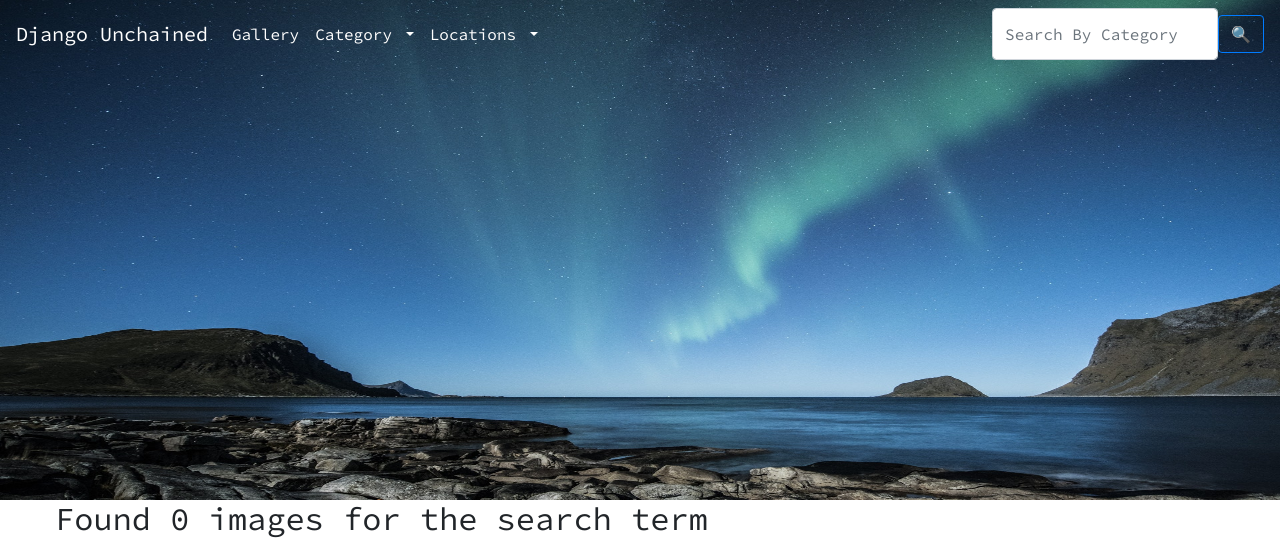
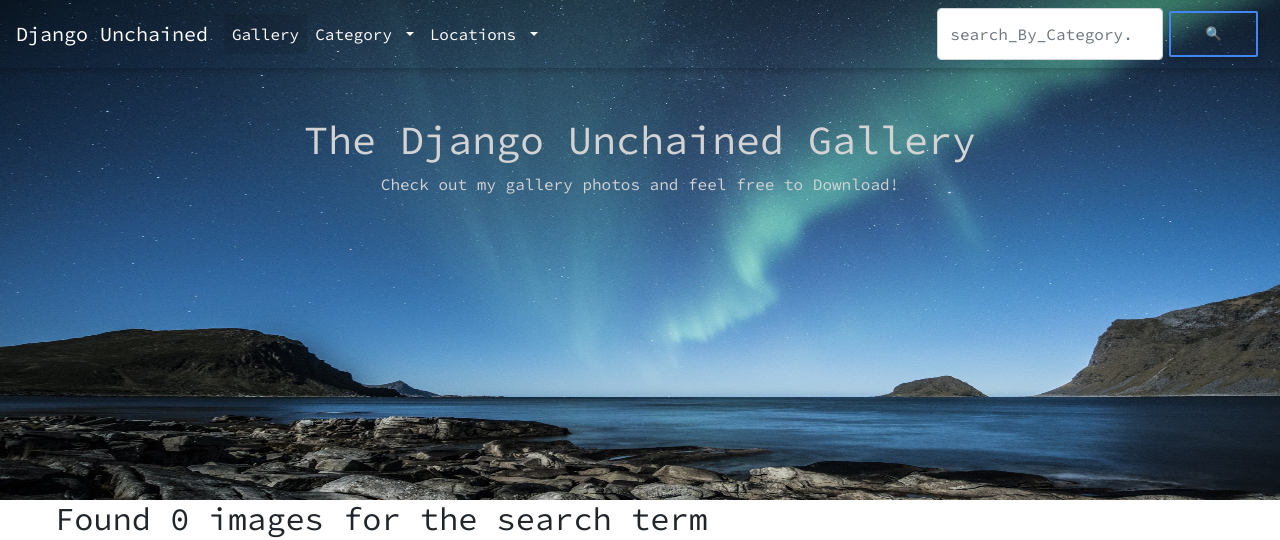
Before and after one commit to nignanthomas/Gallery, a Django app: page / in a window 1280 px wide. Shown: the top 540 px of the page. Run offline with Django 3.2, Linux system fonts and the light colour scheme; data that the repository does not hold is empty; some libraries are stand-ins or nearby versions.

Commit message:
update layout

```diff
--- a/gallery/templates/base.html
+++ b/gallery/templates/base.html
@@ -17,6 +17,7 @@
       {% bootstrap_css %}
       <link rel="stylesheet" href="https://cdnjs.cloudflare.com/ajax/libs/fancybox/3.5.2/jquery.fancybox.css" />
       <link href="https://fonts.googleapis.com/css?family=Source+Code+Pro" rel="stylesheet">
+      <link href="https://cdnjs.cloudflare.com/ajax/libs/mdbootstrap/4.5.15/css/mdb.min.css" rel="stylesheet">
       <link rel="stylesheet" href="{% static 'css/styles.css' %}">
     {% endblock %}
     <link rel="icon" href="https://findicons.com/files/icons/1671/simplicio/128/camera.png" type="image/png">
@@ -32,10 +33,10 @@
     {% block scripts %}
       <script src="https://ajax.googleapis.com/ajax/libs/jquery/3.2.1/jquery.min.js"></script>
       {% bootstrap_javascript %}
-      <!-- <script src="{% static 'js/scripts.js' %}"></script> -->
       <script src="https://cdnjs.cloudflare.com/ajax/libs/fancybox/3.5.2/jquery.fancybox.js"></script>
       <script src="https://unpkg.com/sweetalert/dist/sweetalert.min.js"></script>
       <script src="{% static 'js/scripts.js' %}"></script>
+      <script type="text/javascript" src="https://cdnjs.cloudflare.com/ajax/libs/mdbootstrap/4.5.15/js/mdb.min.js"></script>
     {% endblock %}
 
   </body>
--- a/gallery/templates/index.html
+++ b/gallery/templates/index.html
@@ -27,7 +27,7 @@ function copyLink() {
 
   <div class="masonry">
     {% for image in all_images %}
-    <div class="item">
+    <div class="item  animated zoomIn">
       <a href="{{image.image_path.url}}" data-fancybox data-caption='<a href="{{image.image_path.url}}"><h6>{{image.image_name}}</h6></a>
                                                                     <p>{{image.image_description}}</p>
                                                                     <p>Location: {{image.image_location}} / Category: {{image.image_category}}</p>
--- a/gallery/templates/navbar.html
+++ b/gallery/templates/navbar.html
@@ -41,11 +41,15 @@
 
     </ul>
     <form class="form-inline my-2 my-lg-0" action="{% url 'search_results' %}">
-      <input class="form-control" type="search" placeholder="Search By Category ..." name="searchcat" aria-label="Search">
+      <input class="form-control" type="search" placeholder="search_By_Category..." name="searchcat" aria-label="Search">
       <button class="btn btn-outline-primary my-2 my-sm-0" type="submit">🔍</button>
     </form>
   </div>
 </nav>
+<div class="text-center header mt-5 animated shake">
+  <h1>The Django Unchained Gallery</h1>
+  <p>Check out my gallery photos and feel free to Download!</p>
+</div>
 <!-- <div class="navpic"> -->
   <!-- <form class="form-inline my-2 my-lg-0 search-form" action="{% url 'search_results' %}">
     <input class="" type="search" placeholder="Search By Category ..." name="searchcat" aria-label="Search">
--- a/static/css/styles.css
+++ b/static/css/styles.css
@@ -33,6 +33,12 @@ body {
     width: 500px;
     max-height:500px;
 }
+
+div .header{
+  color: lightgrey;
+}
+
+
 
 /* form.search-form { */
   /* position: absolute;
```
